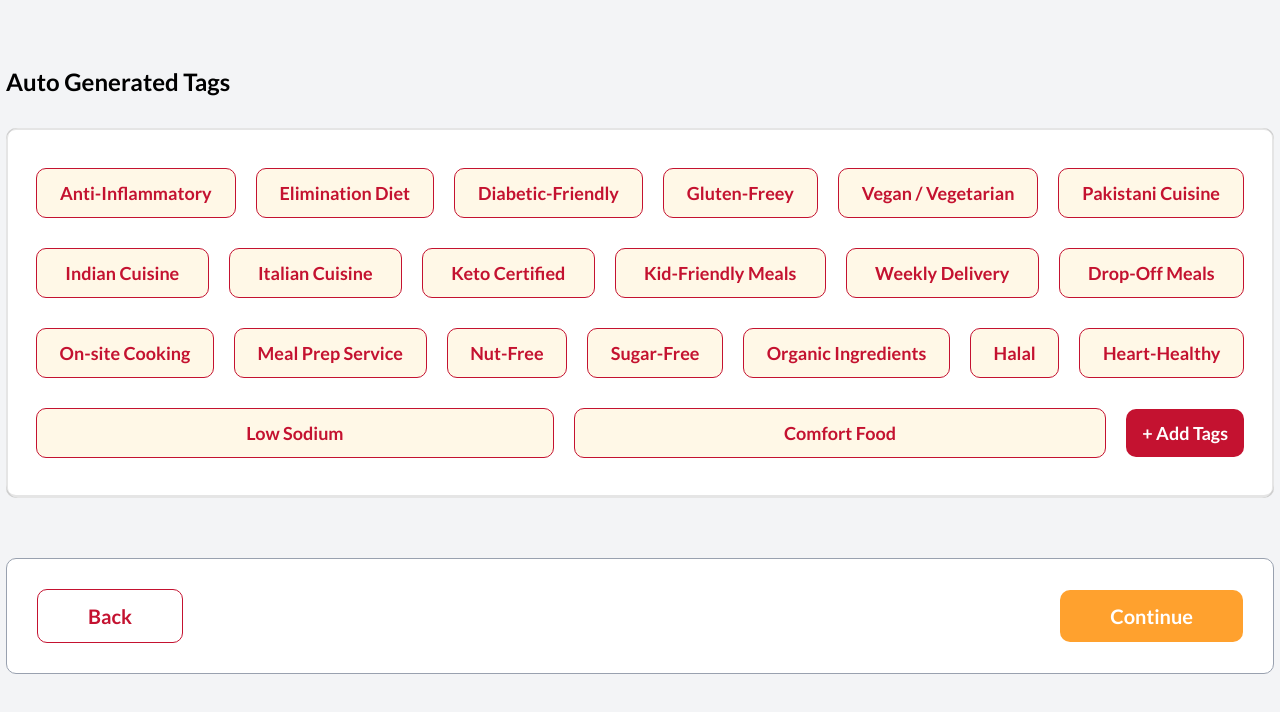
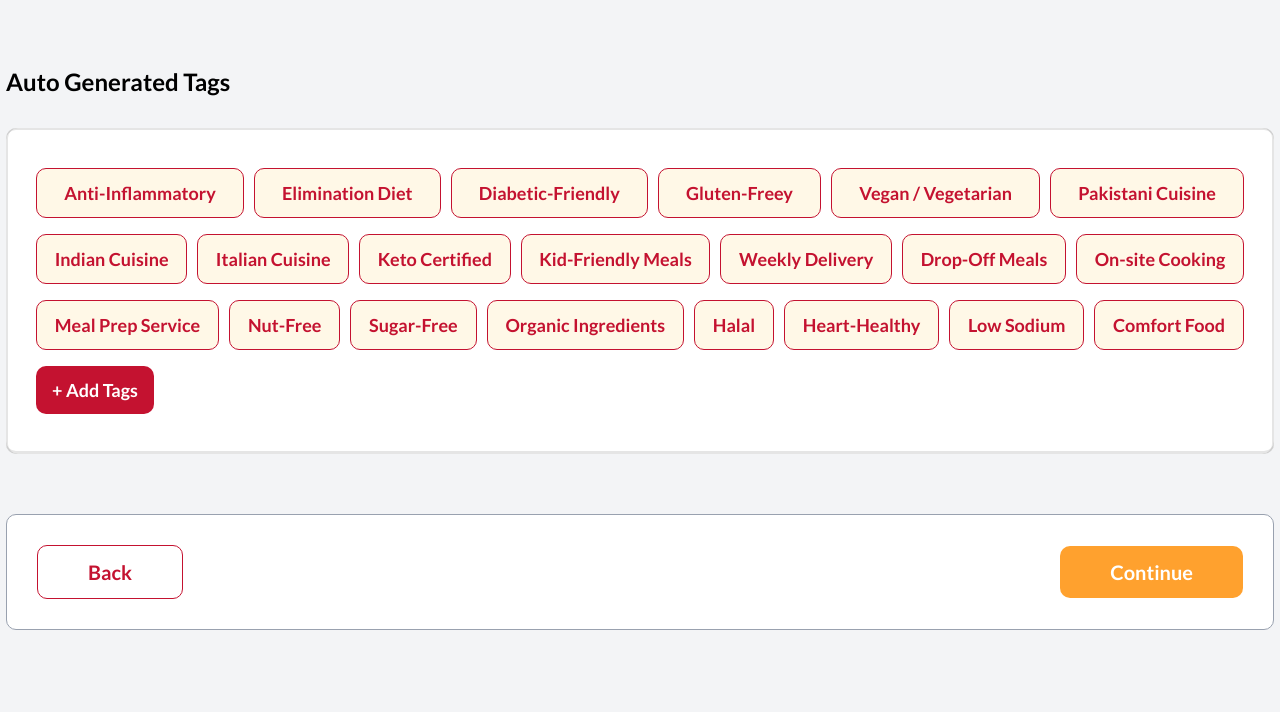
Before and after one commit to huzaifa-ikhlaq/figma-chef-page-2-h, a website: page index.html in a window 1280 px wide. Drawn offline with Linux system fonts and the light colour scheme; a web font is replaced by a local one.

Commit message:
screen 17

```diff
--- a/index.html
+++ b/index.html
@@ -19,7 +19,7 @@
       <h2 class="text-xl sm:text-22px md:text-2xl 3xl:text-3xl font-semibold mt-7.5 mb-5 lg:mt-15 lg:mb-7.5">
             Auto Generated Tags</h2>
     <div class="bg-white shadow-[inset_2px_0px_0px_rgba(0,0,0,0.1),_inset_0px_2px_0px_rgba(0,0,0,0.1),_inset_-2px_0px_0px_rgba(0,0,0,0.1),_inset_0px_-3px_0px_rgba(0,0,0,0.1)] p-4  md:px-7.5 md:py-10 rounded-r-10">
-    <div class="flex flex-wrap flex-grow items-baseline-last gap-x-2.5 lg:gap-x-5 gap-y-4 lg:gap-y-7.5">
+    <div class="flex flex-wrap flex-grow items-baseline-last gap-x-2.5 3xl:gap-x-5 gap-y-4 3xl:gap-y-7.5">
         <!-- <button></button> -->
         <button class="text-sm md:text-base lg:text-lg 3xl:text-xl font-semibold text-secondary bg-[#FFF8E7] border border-secondary rounded-r-10 py-2.5 px-4 3xl::py-3 3xl::px-8 flex-grow ">Anti-Inflammatory</button>
         <!-- <button></button> -->
```
Also changed, not shown: src/output.css.
